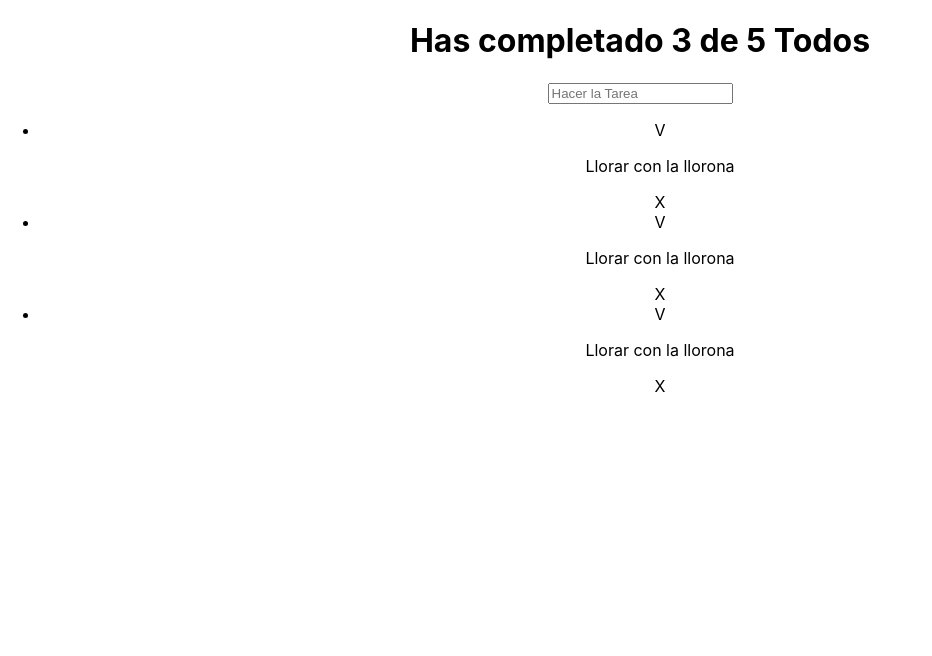
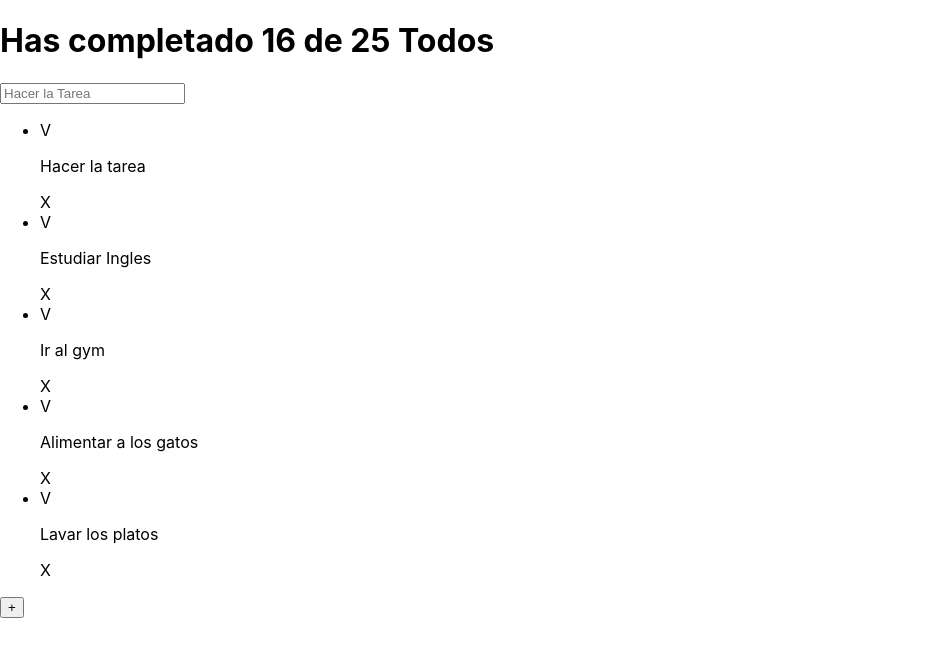
Before and after one commit to CinLo82/todo-react, a React (Create React App) app: page / in a window 1280 px wide. Shown: the top 656 px of the page, without its empty margins (0-932 px from the left). Built offline with nearby package versions, Linux system fonts and the light colour scheme.

Commit message:
comunucacion y render de componentes

```diff
--- a/src/App.js
+++ b/src/App.js
@@ -2,27 +2,40 @@ import { TodoCounter } from './components/TodoCounter'
 import { TodoSearch } from './components/TodoSearch'
 import { TodoList } from './components/TodoList'
 import { TodoItem } from './components/TodoItem'
+import { CreateTodoButton } from './components/CreateTodoButton'
 import './App.css'
 
+const defaultTodos = [
+  { text: 'Hacer la tarea', completed: true },
+  { text: 'Estudiar Ingles', completed: false },
+  { text: 'Ir al gym', completed: true },
+  { text: 'Alimentar a los gatos', completed: true },
+  { text: 'Lavar los platos', completed: false }
 
+]
 
 
 function App() {
+
   return (
-    <div className="App">
-
-      <TodoCounter />
+    <>
+      <TodoCounter completed={16} total={25}/>
       <TodoSearch />
 
       <TodoList>
-        <TodoItem />
-        <TodoItem />
-        <TodoItem />
+        {
+          defaultTodos.map(todo => (
+            <TodoItem
+              key={todo.text}
+              text={todo.text}
+              completed={todo.completed}
+            />
+          ))
+        }
       </TodoList>
 
-    {/* <CrateTodoButton />*/}
-
-    </div>
+      <CreateTodoButton />
+    </>
   )
 }
 
--- /dev/null
+++ b/src/components/CreateTodoButton.js
@@ -0,0 +1,7 @@
+function CreateTodoButton() {
+    return(
+      <button>+</button>
+    )
+  }
+
+  export { CreateTodoButton }
--- a/src/components/TodoCounter.js
+++ b/src/components/TodoCounter.js
@@ -1,7 +1,7 @@
-function TodoCounter() {
+function TodoCounter( {total, completed} ) {
     return(
       <h1>
-        Has completado 3 de 5 Todos
+        Has completado {completed} de {total} Todos
       </h1>
     )
   }
--- a/src/components/TodoItem.js
+++ b/src/components/TodoItem.js
@@ -1,8 +1,8 @@
-function TodoItem() {
+function TodoItem(props) {
     return(
       <li>
         <span>V</span>
-        <p>Llorar con la llorona</p>
+        <p>{props.text}</p>
         <span>X</span>
       </li>
     )
--- a/src/components/TodoList.js
+++ b/src/components/TodoList.js
@@ -1,9 +1,9 @@
 
 
-function TodoList(props) {
+function TodoList({ children }) {
     return(
         <ul>
-            {props.children}
+            { children }
         </ul>
 
     )
```
